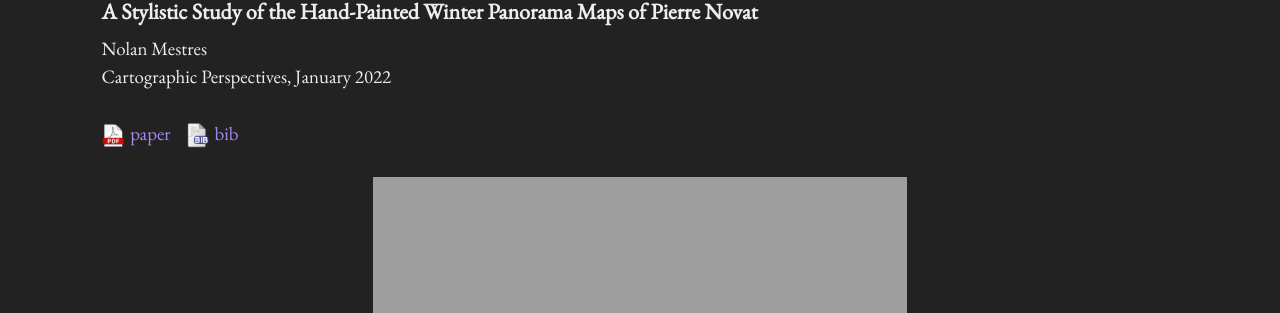
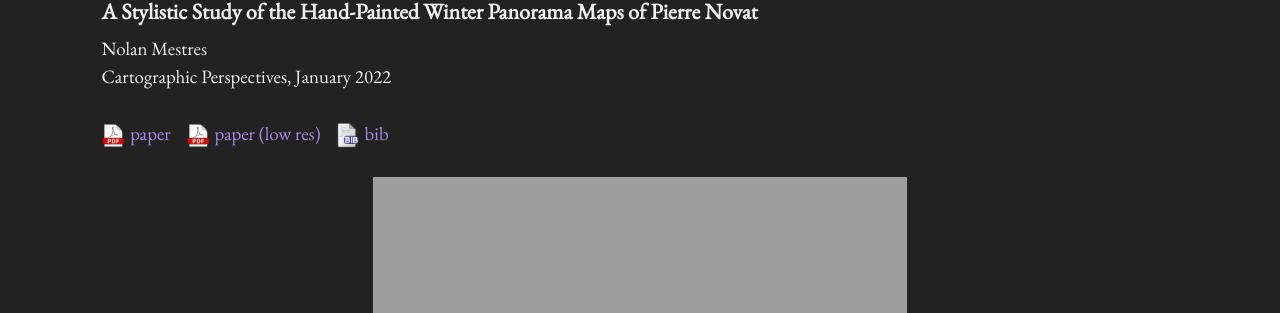
Before and after one commit to Nalonoid/nalonoid.github.io, a Jekyll site: the page built from _posts/2022-01-12-a-stylistic-study-of-the-hand-painted-winter-panorama-maps-of-pierre-novat.markdown, in a window 1280 px wide. Shown: the part 120-433 px from the top of the page. Built offline with Jekyll 4.4.1, drawn with Linux system fonts in a browser that asks for light colours.

Commit message:
low res version of my CP2022 paper for faster loading times; the full res is still available via HAL

```diff
--- a/_layouts/paper.html
+++ b/_layouts/paper.html
@@ -20,6 +20,12 @@
     {% if page.pdf %}
     <a href={{ page.pdf }}> <img src="{{ site.url | append: site.baseurl }}/data/icons/pdf.png"  width="25px" /></a>
     <a class="paper-links" href={{ page.pdf }}> paper </a>
+    &nbsp;&nbsp;
+    {% endif %}
+
+    {% if page.pdfcmpr %}
+    <a href={{ page.pdfcmpr }}> <img src="{{ site.url | append: site.baseurl }}/data/icons/pdf.png"  width="25px" /></a>
+    <a class="paper-links" href={{ site.url | append: site.baseurl }}/{{ page.pdfcmpr }}> paper (low res) </a>
     &nbsp;&nbsp;
     {% endif %}
 
--- a/_posts/2022-01-12-a-stylistic-study-of-the-hand-painted-winter-panorama-maps-of-pierre-novat.markdown
+++ b/_posts/2022-01-12-a-stylistic-study-of-the-hand-painted-winter-panorama-maps-of-pierre-novat.markdown
@@ -10,6 +10,7 @@
 image: "data/research/a_stylistic_study_of_the_style_of_pierre_novat.jpg"
 where: "Cartographic Perspectives"
 pdf: https://hal.inria.fr/hal-03687248/document
+pdfcmpr: "data/research/nm-cp2022-novat_style.pdf"
 bib: https://hal.inria.fr/hal-03687248/bibtex
 
 tags:
```
Also changed, not shown: 1 other file.
